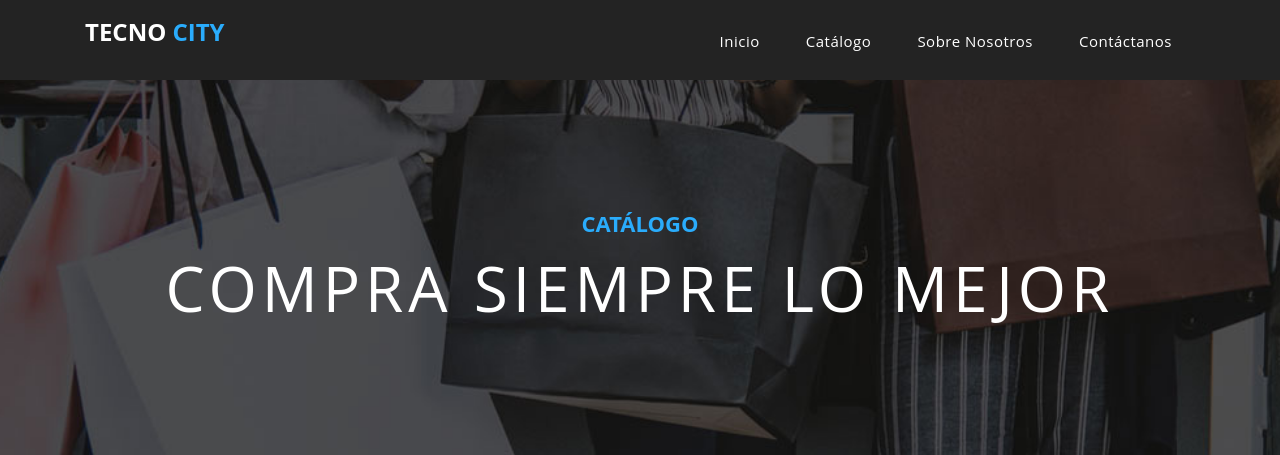
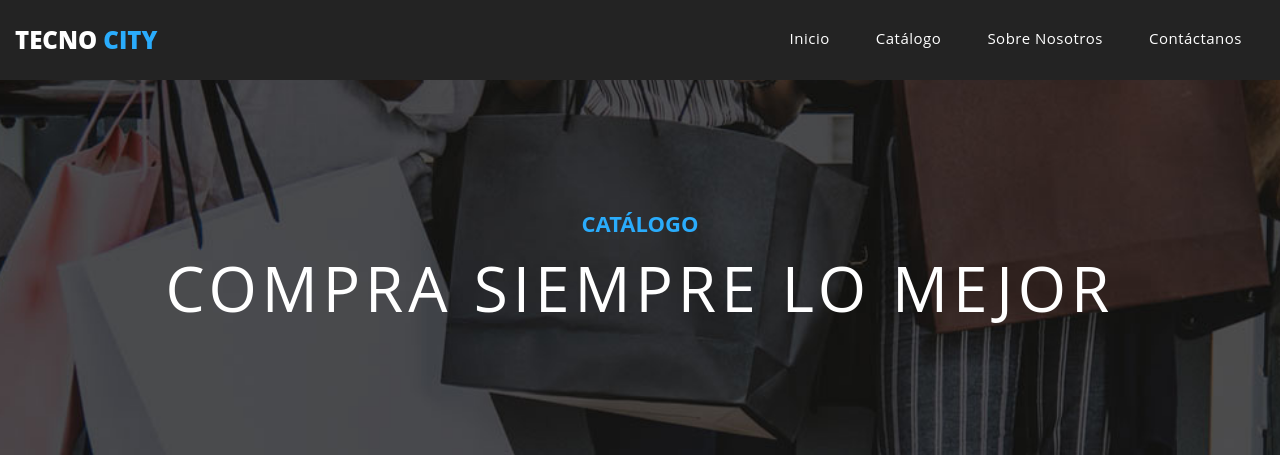
Before and after one commit to JolRobles/Tecnocity, a Django app: page /landing/catalogo in a window 1280 px wide. Shown: the top 455 px of the page. Run offline with Django 3.2, Linux system fonts and the light colour scheme; data that the repository does not hold is empty; some libraries are stand-ins or nearby versions.

Commit message:
navbar listo

```diff
--- a/static/css/templatemo-sixteen.css
+++ b/static/css/templatemo-sixteen.css
@@ -216,10 +216,11 @@ header {
     transition: all 0.3s ease-in-out 0s;
 }
 header .navbar {
-	padding: 17px 0px;
+	padding: 15px;
+	height: 100%;
 }
 .background-header .navbar {
-	padding: 17px 0px;
+	padding: 15px;
 }
 .background-header {
 	top: 0;
@@ -227,7 +228,7 @@ header .navbar {
 	background-color: #fff!important;
 	box-shadow: 0px 1px 10px rgba(0,0,0,0.1);
 }
-.background-header .navbar-brand h2 {
+.background-header .navbar-brand {
 	color: #121212!important;
 }
 .background-header .navbar-nav a.nav-link {
@@ -242,20 +243,18 @@ header .navbar {
 }
 .navbar .navbar-brand {
 	float: 	left;
-	margin-top: -12px;
 	outline: none;
 }
-.navbar .navbar-brand h2 {
+.navbar .navbar-brand {
 	color: #fff;
-	text-transform: uppercase;
-	font-size: 24px;
-	font-weight: 700;
+	font-size: x-large;
+    font-weight: 900;
 	-webkit-transition: all .3s ease 0s;
     -moz-transition: all .3s ease 0s;
     -o-transition: all .3s ease 0s;
     transition: all .3s ease 0s;
 }
-.navbar .navbar-brand h2 em {
+.navbar .navbar-brand em {
 	font-style: normal;
 	color: #2AACFC;
 }
@@ -274,18 +273,30 @@ header .navbar {
 	font-weight: 500;
 	letter-spacing: 0.5px;
 	color: #fff;
-	transition: all 0.5s;
-	margin-top: 5px;
+	transition: all 0.2s;
+	border-bottom: 3px solid rgba(255,0,0,0);
+
 }
+/* .navbar .navbar-nav .nav-link:hover,
+.navbar .navbar-nav .active>.nav-link,
+.navbar .navbar-nav .nav-link.active,
+.navbar .navbar-nav .nav-link.show,
+.navbar .navbar-nav .show>.nav-link {
+	color: #fff;
+	padding-bottom: 25px;
+	border-bottom: 3px solid #15ff00;
+} */
+
 .navbar .navbar-nav .nav-link:hover,
 .navbar .navbar-nav .active>.nav-link,
 .navbar .navbar-nav .nav-link.active,
 .navbar .navbar-nav .nav-link.show,
 .navbar .navbar-nav .show>.nav-link {
 	color: #fff;
-	padding-bottom: 25px;
 	border-bottom: 3px solid #2AACFC;
 }
+
+
 .navbar .navbar-toggler-icon {
 	background-image: none;
 }
@@ -1004,17 +1015,15 @@ footer .inner-content p a {
 }
 
 @media (max-width: 992px) {
-	.navbar .navbar-brand {
+	/* .navbar .navbar-brand {
 		position: absolute;
-		left: 30px;
-		top: 32px;
 	}
 	.navbar .navbar-brand {
 		width: auto;
 	}
 	.navbar:after {
 		display: none;
-	}
+	} */
 	#navbarResponsive {
 	    z-index: 99999;
 	    position: absolute;
--- a/static/css/templatemo-style.css
+++ b/static/css/templatemo-style.css
@@ -23,6 +23,7 @@ button:focus {
     outline: none;
 }
 
+#revisar
 a:hover {
 	color: #FFFF00;
 	text-decoration: underline;
--- a/templates/app/base.html
+++ b/templates/app/base.html
@@ -43,8 +43,7 @@
         <!-- Header -->
         <header class="">
           <nav class="navbar navbar-expand-lg">
-            <div class="container">
-              <a class="navbar-brand" href="{% url 'landing:index' %}"><h2>Tecno <em>City</em></h2></a>
+              <a class="navbar-brand" href="{% url 'landing:index' %}">TECNO <em>CITY</em></a>
               <button class="navbar-toggler" type="button" data-toggle="collapse" data-target="#navbarResponsive" aria-controls="navbarResponsive" aria-expanded="false" aria-label="Toggle navigation">
                 <span class="navbar-toggler-icon"></span>
               </button>
@@ -64,11 +63,10 @@
                   <li class="nav-item">
                     <a class="nav-link" href="{% url 'landing:contacto' %}">Contáctanos</a>
                   </li>
-
                 </ul>
               </div>
-            </div>
           </nav>
+
           <a href="https://api.whatsapp.com/send?phone=593983333557" class="whatsapp" target="_blank"> <i class="fa fa-whatsapp whatsapp-icon" ></i></a>
         </header>
         {% endblock header %}
```
